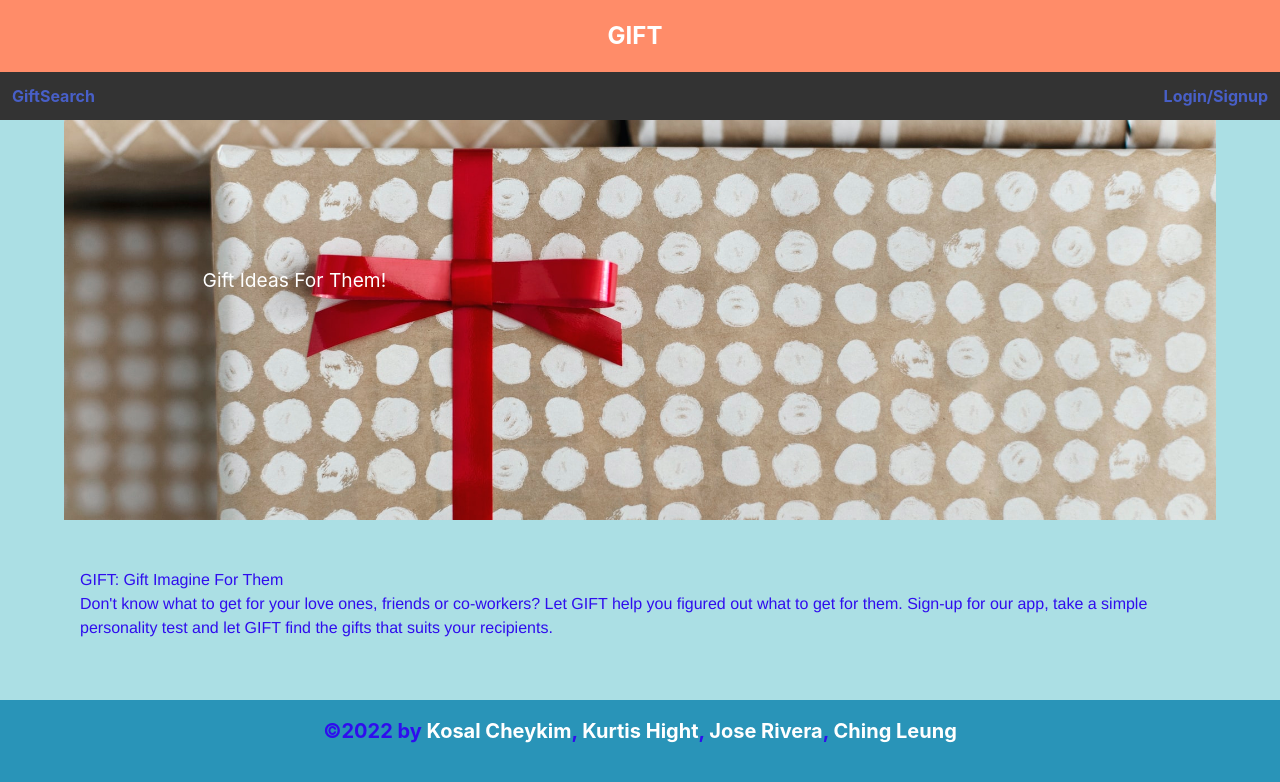
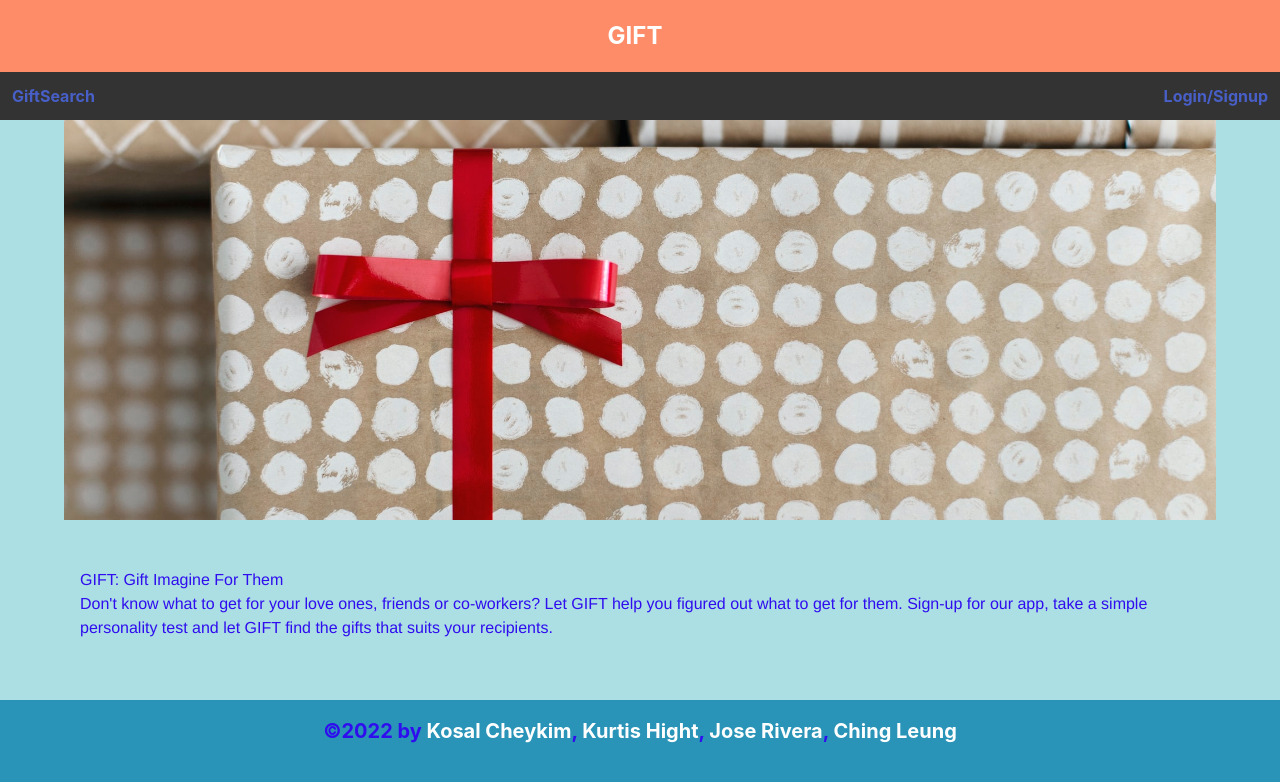
Before and after one commit to jrera1796/GIFT, a React (Create React App) app in the folder client/: page / in a window 1280 px wide. Shown: the top 782 px of the page. Built offline with nearby package versions, Linux system fonts and the light colour scheme.

Commit message:
changes to login and hero

```diff
--- a/client/src/components/Hero/index.js
+++ b/client/src/components/Hero/index.js
@@ -3,20 +3,19 @@ import React, { useEffect, useState } from "react";
 const Hero = () => {
   const [activeIndex, setActiveIndex] = useState(0);
   const array = [
-    { img: "present1", a: "Gift Ideas For Them!", b: "" },
-    { img: "present2", a: "Description", b: "Line Break", c: "has-text-danger" },
-    { img: "present3", a: "Description", b: "Line Break" },
-    { img: "present4", a: "Description", b: "Line Break" },
-    { img: "present5", a: "Description", b: "Line Break" },
-    { img: "present6", a: "Description", b: "Line Break" },
-    { img: "valentines1", a: "Description", b: "Line Break", c: "is-size-2 has-text-success"},
-    { img: "christmas1", a: "Description", b: "Line Break" },
-    { img: "restaurant1", a: "Description", b: "Line Break" },
-    { img: "flutes", a: "Description", b: "Line Break" },
-    { img: "roses", a: "Description", b: "Line Break" },
-    { img: "rings", a: "Description", b: "Line Break" },
-    { img: "baby", a: "Baby Shower gifts anyone?", b: "Line Break" },
-    { img: "balloons", a: "Gifts for your next Graduation!", b: "" }
+    { img: "present1", a: "", b: "" },
+    { img: "present2", a: "What To Give???", b: "", c: "has-text-danger" },
+    { img: "present4", a: "", b: "Feeling That Holiday's Gift's Blues..." },
+    { img: "present5", a: "", b: "And Slapping A Bow On Just About Anything," },
+    { img: "present6", a: "", b: "Or Not Sure What To Get For A Simple Gesture Of Thank You," },
+    { img: "valentines1", a: "", b: "STOP!!! Let GIFT helps you find the perfect present", c: "is-size-3 has-text-success"},
+    { img: "flutes", a: "", b: "For Your Celebration," },
+    { img: "christmas1", a: "", b: "Christmas," },
+    { img: "roses", a: "", b: "Love," },
+    { img: "rings", a: "", b: "And Weddings." },
+    { img: "baby", a: "Baby Shower Gifts Anyone?", b: "" },
+    { img: "balloons", a: "Or The Next Graduation!", b: "" },
+    { img: "restaurant1", a: "Let Gift Handles Your Problem While You Enjoy Your Meal.", b: "" }
   ];
 
   function updateIndex(newIndex) {
--- a/client/src/components/LoginForm/index.js
+++ b/client/src/components/LoginForm/index.js
@@ -37,6 +37,24 @@ const LoginForm = () => {
 
   };
 
+  const checkReq = (inputReq) => {
+    switch (inputReq) {
+      case 'email':
+        if (userFormData.email.length <= 0) {
+          return (<Form.Control.Feedback type='invalid'>Email is required!</Form.Control.Feedback>);
+        }
+        break;
+      case 'password':
+        if (userFormData.password.length <= 0) {
+          return (<Form.Control.Feedback type='invalid'>Password is required!</Form.Control.Feedback>);
+        }
+        break;
+      default:
+        break;
+    }
+
+  }
+
   return (
     <div className='box is-full mt-5 ml-3 pt-3 pb-3 has-background-dark ' >
 
@@ -54,7 +72,7 @@ const LoginForm = () => {
             value={userFormData.email}
             required
           />
-          <Form.Control.Feedback type='invalid'>Email is required!</Form.Control.Feedback>
+           {checkReq ('email')}
         </Form.Group>
 
         <Form.Group>
@@ -67,7 +85,7 @@ const LoginForm = () => {
             value={userFormData.password}
             required
           />
-          <Form.Control.Feedback type='invalid'>Password is required!</Form.Control.Feedback>
+          {checkReq ('password')}
         </Form.Group>
         <Button
           className='button is-small is-success mt-2'
```
